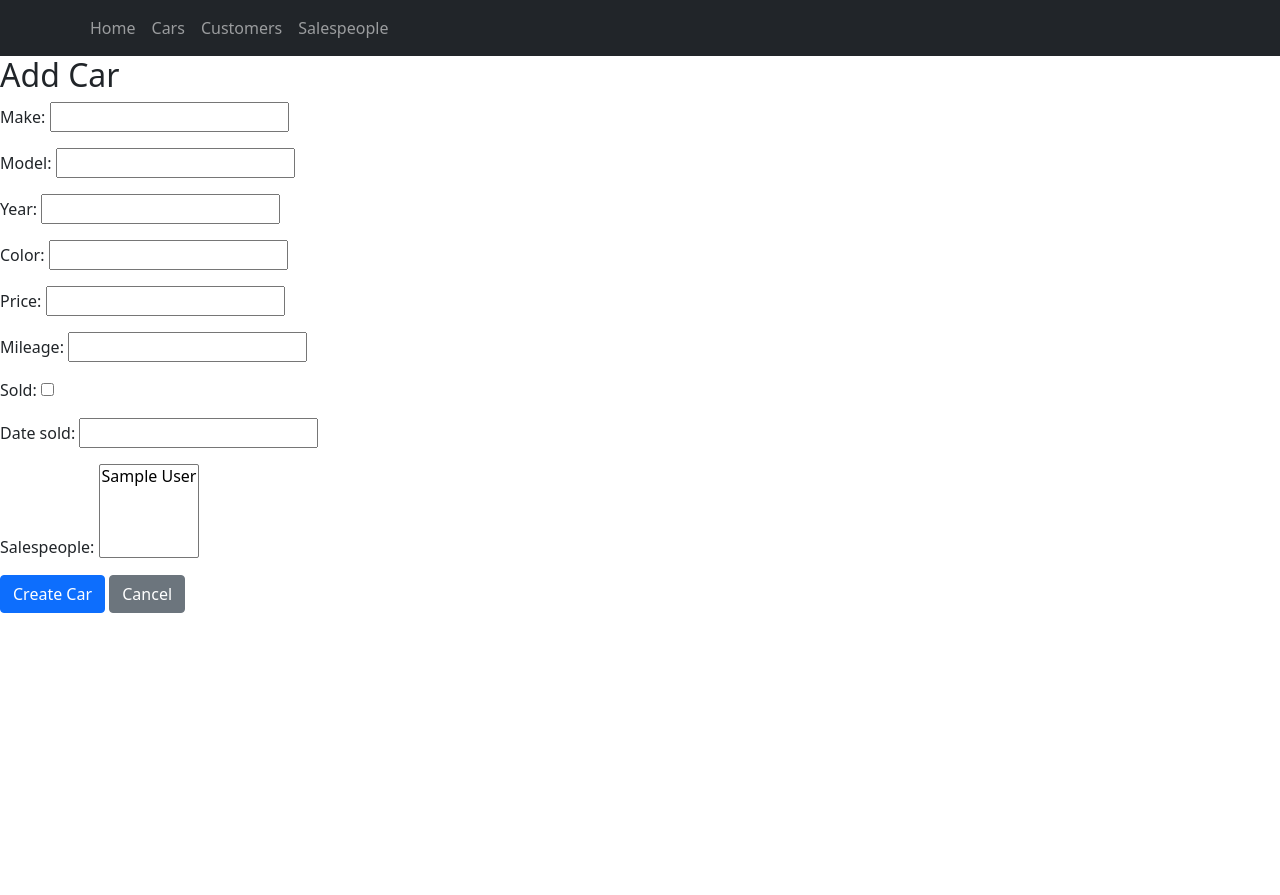
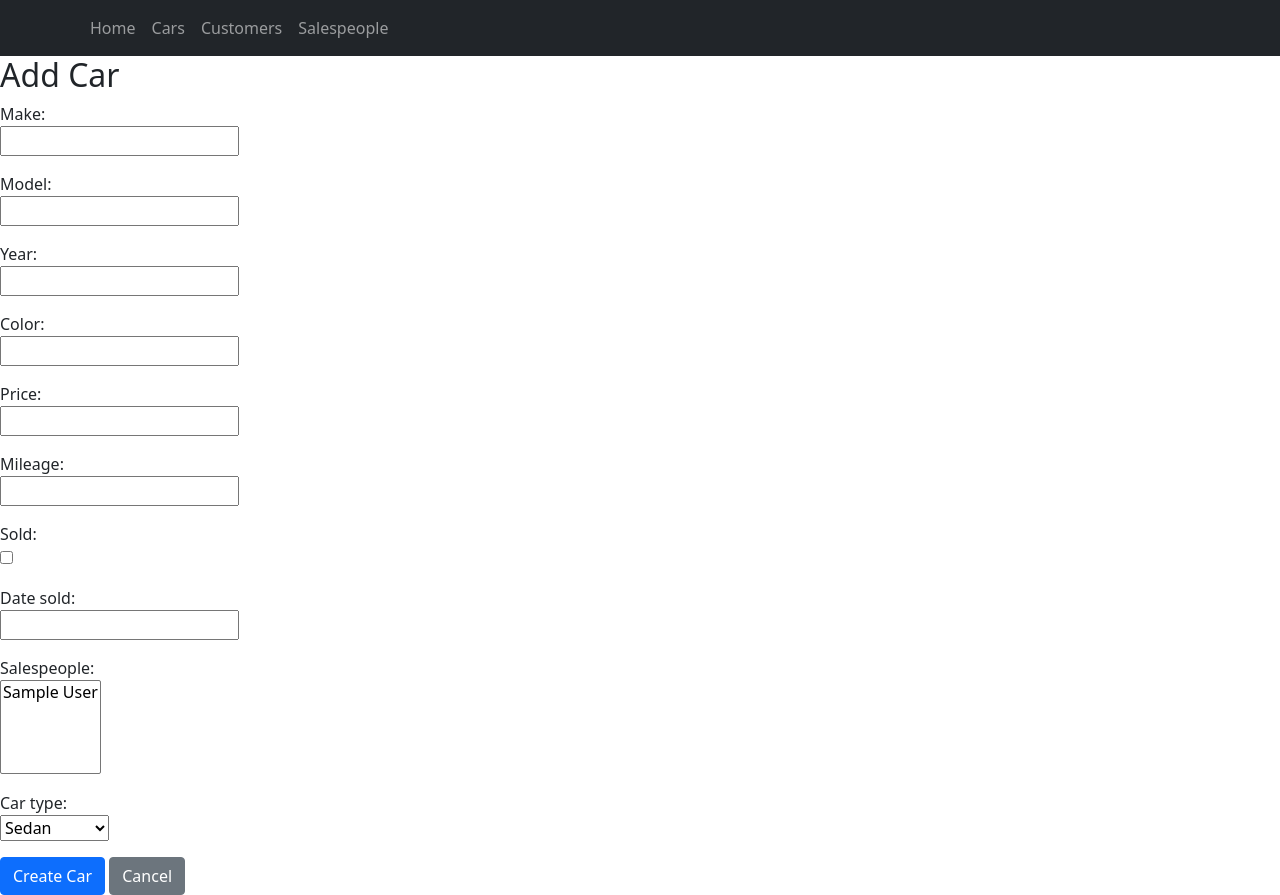
Before and after one commit to Pia007/car_app, a Django app: page /cars/new/ in a window 1280 px wide. Before the commit the page ends 613 px from the top, so only its background shows below. Run offline with Django 3.2, Linux system fonts and the light colour scheme; tables that the repository leaves empty hold one stand-in row (values such as "Sample post").

Commit message:
updated cars model, views and templates

```diff
--- a/car_dealer/cars/models.py
+++ b/car_dealer/cars/models.py
@@ -1,19 +1,48 @@
 from django.db import models
+import string
+import random
 
-# Create your models here.
 class Car(models.Model):
     make = models.CharField(max_length=50, blank=False, null=False)
     model = models.CharField(max_length=50, blank=False, null=False)
     year = models.IntegerField(blank=False, null=False)
     color = models.CharField(max_length=20, blank=False, null=False)
     price = models.IntegerField(blank=False, null=False)
-    mileage = models.IntegerField( blank=True, null=True)
+    mileage = models.IntegerField(blank=True, null=True)
     sold = models.BooleanField(default=False)
     date_sold = models.DateField(blank=True, null=True)
     salespeople = models.ManyToManyField('salespeople.Salespeople', blank=True, related_name='cars_sold_by')
+    vin = models.CharField(max_length=17, unique=True, blank=True)  # New field for VIN
 
+    # New field for car type
+    CONVERTIBLE = 'Convertible'
+    COUPE = 'Coupe'
+    SEDAN = 'Sedan'
+    SUV = 'SUV'
+    TRUCK = 'Truck'
+    WAGON = 'Wagon'
+    CAR_TYPE_CHOICES = [
+        (CONVERTIBLE, 'Convertible'),
+        (COUPE, 'Coupe'),
+        (SEDAN, 'Sedan'),
+        (SUV, 'SUV'),
+        (TRUCK, 'Truck'),
+        (WAGON, 'Wagon'),
+    ]
+    car_type = models.CharField(max_length=15, choices=CAR_TYPE_CHOICES, default=SEDAN)
 
+    def _generate_vin(self):
+        """
+        Generate a random 17-character VIN.
+        Note: This is a simplified example and doesn't follow the actual VIN standards.
+        """
+        return ''.join(random.choices(string.ascii_uppercase + string.digits, k=17))
 
+    def save(self, *args, **kwargs):
+        if not self.vin:
+            # Generate VIN only if it doesn't exist
+            self.vin = self._generate_vin()
+        super(Car, self).save(*args, **kwargs)
 
     def __str__(self):
-        return f'{self.year} {self.make} {self.model}'
+        return f'{self.year} {self.make} {self.model} - {self.car_type}'
--- a/car_dealer/cars/templates/cars/car_detail.html
+++ b/car_dealer/cars/templates/cars/car_detail.html
@@ -4,6 +4,7 @@
   <!-- Detail view content goes here -->
   <div class="car-detail">
     <h2>Car Details</h2>
+    <p><strong>VIN:</strong> {{ car.vin }}</p>
     <p><strong>Make:</strong> {{ car.make }}</p>
     <p><strong>Model:</strong> {{ car.model }}</p>
     <p><strong>Year:</strong> {{ car.year }}</p>
@@ -13,6 +14,7 @@
     <p><strong>Sold:</strong> {{ car.sold }}</p>
     <p><strong>Date Sold:</strong> {{ car.date_sold }}</p>
     <p><strong>Salespeople:</strong> {{ car.salespeople.all|join:", " }}</p>
+    <p><strong>Type:</strong> {{ car.get_car_type_display }}</p> <!-- Added line for car type -->
 
     <a href="{% url 'car_edit' car.id %}">Edit</a> |
     <a href="{% url 'car_delete' car.id %}">Delete</a> |
--- a/car_dealer/cars/templates/cars/car_form.html
+++ b/car_dealer/cars/templates/cars/car_form.html
@@ -14,7 +14,46 @@
 
   <form method="post">
     {% csrf_token %}
-    {{ form.as_p }}  <!-- Render form fields here -->
+    <p>
+      {{ form.make.label_tag }}<br>
+      {{ form.make }}
+    </p>
+    <p>
+      {{ form.model.label_tag }}<br>
+      {{ form.model }}
+    </p>
+    <p>
+      {{ form.year.label_tag }}<br>
+      {{ form.year }}
+    </p>
+    <p>
+      {{ form.color.label_tag }}<br>
+      {{ form.color }}
+    </p>
+    <p>
+      {{ form.price.label_tag }}<br>
+      {{ form.price }}
+    </p>
+    <p>
+      {{ form.mileage.label_tag }}<br>
+      {{ form.mileage }}
+    </p>
+    <p>
+      {{ form.sold.label_tag }}<br>
+      {{ form.sold }}
+    </p>
+    <p>
+      {{ form.date_sold.label_tag }}<br>
+      {{ form.date_sold }}
+    </p>
+    <p>
+      {{ form.salespeople.label_tag }}<br>
+      {{ form.salespeople }}
+    </p>
+    <p>
+      {{ form.car_type.label_tag }}<br>
+      {{ form.car_type }}
+    </p>
     <button type="submit" class="btn btn-primary">{% if object %}Update{% else %}Create{% endif %} Car</button>
     <a href="{% url 'car_list' %}" class="btn btn-secondary">Cancel</a>
   </form>
--- a/car_dealer/cars/templates/cars/car_list.html
+++ b/car_dealer/cars/templates/cars/car_list.html
@@ -11,20 +11,24 @@
         <table>
             <thead>
                 <tr>
+                    <th>VIN</th>
                     <th>Make</th>
                     <th>Model</th>
                     <th>Year</th>
                     <th>Color</th>
+                    <th>Type</th> <!-- New column header for Type -->
                     <th>Actions</th>
                 </tr>
             </thead>
             <tbody>
                 {% for car in cars %}
                 <tr>
+                    <td>{{ car.vin }}</td>
                     <td>{{ car.make }}</td>
                     <td>{{ car.model }}</td>
                     <td>{{ car.year }}</td>
                     <td>{{ car.color }}</td>
+                    <td>{{ car.get_car_type_display }}</td> <!-- New column data for Type -->
                     <td>
                         <a href="{% url 'car_detail' car.id %}">View</a> |
                         <a href="{% url 'car_edit' car.id %}">Edit</a> |
--- a/car_dealer/cars/views.py
+++ b/car_dealer/cars/views.py
@@ -4,7 +4,6 @@ from django.views.generic import ListView, DetailView, CreateView, UpdateView, D
 from django.urls import reverse_lazy
 from django.contrib import messages
 from .models import Car
-
 
 class CarIndexView(ListView):
     model = Car
@@ -25,8 +24,8 @@ class CarDetailView(DetailView):
 class CarCreateView(CreateView):
     model = Car
     template_name = 'cars/car_form.html'
-    fields = ['make', 'model', 'year', 'color', 'price', 'mileage', 'sold', 'date_sold', 'salespeople']
-    success_url = reverse_lazy('car_list')  # Redirect to the car list after creation
+    fields = ['make', 'model', 'year', 'color', 'price', 'mileage', 'sold', 'date_sold', 'salespeople', 'car_type']  # Added 'car_type'
+    success_url = reverse_lazy('car_list')
 
     def form_valid(self, form):
         response = super().form_valid(form)
@@ -36,7 +35,7 @@ class CarCreateView(CreateView):
 class CarUpdateView(UpdateView):
     model = Car
     template_name = 'cars/car_form.html'
-    fields = ['make', 'model', 'year', 'color', 'price', 'mileage', 'sold', 'date_sold', 'salespeople']
+    fields = ['make', 'model', 'year', 'color', 'price', 'mileage', 'sold', 'date_sold', 'salespeople', 'car_type']  # Added 'car_type'
 
     def form_valid(self, form):
         response = super().form_valid(form)
@@ -46,4 +45,4 @@ class CarUpdateView(UpdateView):
 class CarDeleteView(DeleteView):
     model = Car
     template_name = 'cars/car_confirm_delete.html'
-    success_url = reverse_lazy('car_list')  # Ensure this matches your URL name for car list
+    success_url = reverse_lazy('car_list')
```
